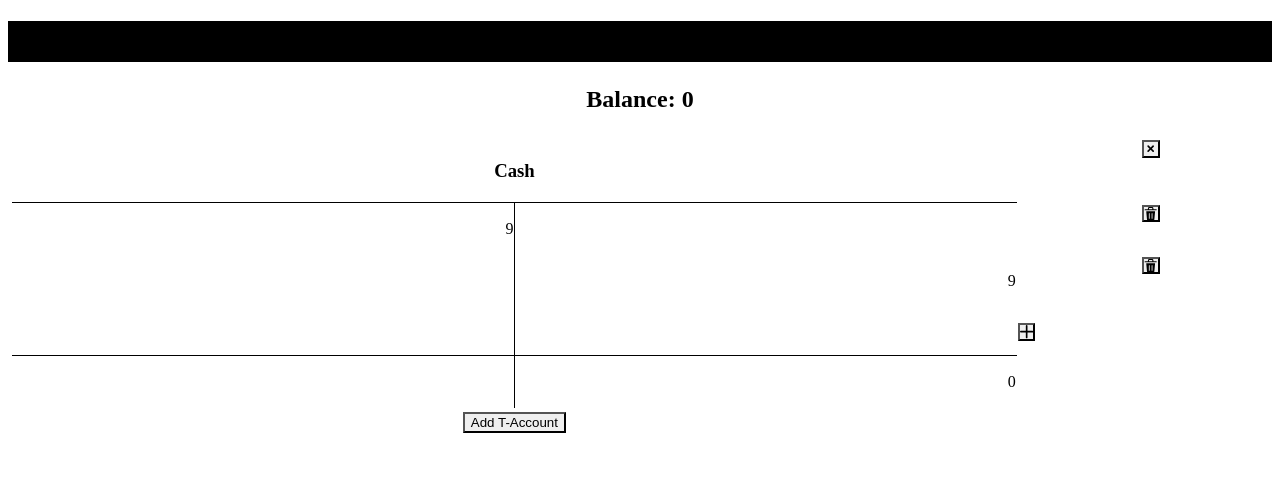
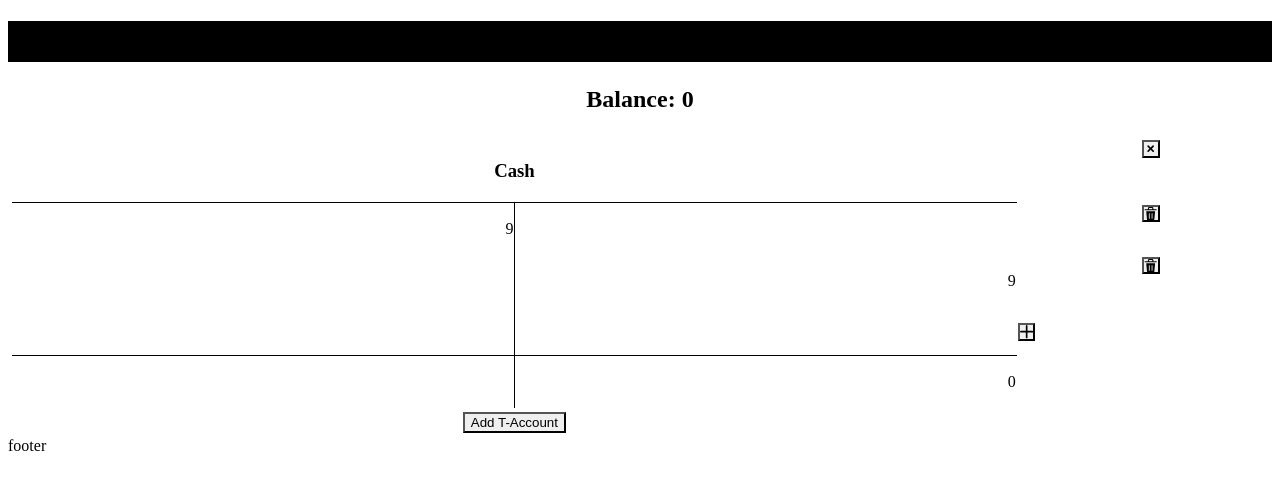
Before and after one commit to tranpeter08/t-acct-helper, a Next.js app: page / in a window 1280 px wide. Shown: the top 490 px of the page. Built offline with nearby package versions, Linux system fonts and the light colour scheme.

Commit message:
added footer

```diff
--- a/pages/index.tsx
+++ b/pages/index.tsx
@@ -145,6 +145,7 @@ const Home: NextPage = (props) => {
         handleCancelAddTAcct,
       }}
     >
+      <main>
         <Heading
           bgColor='black'
           color='whiteAlpha.900'
@@ -191,6 +192,8 @@ const Home: NextPage = (props) => {
             )}
           </GridItem>
         </Grid>
+      </main>
+      <footer>footer</footer>
     </AppCtx.Provider>
   );
 };
--- a/styles/globals.css
+++ b/styles/globals.css
@@ -11,3 +11,13 @@ body,
 #__next {
   height: 100%;
 }
+
+#__next {
+  display: flex;
+  flex-direction: column;
+}
+
+footer {
+  margin-top: auto;
+  background-color: rgb(15, 15, 15);
+}
```
Lines whose indentation alone changed are shown as unchanged.
